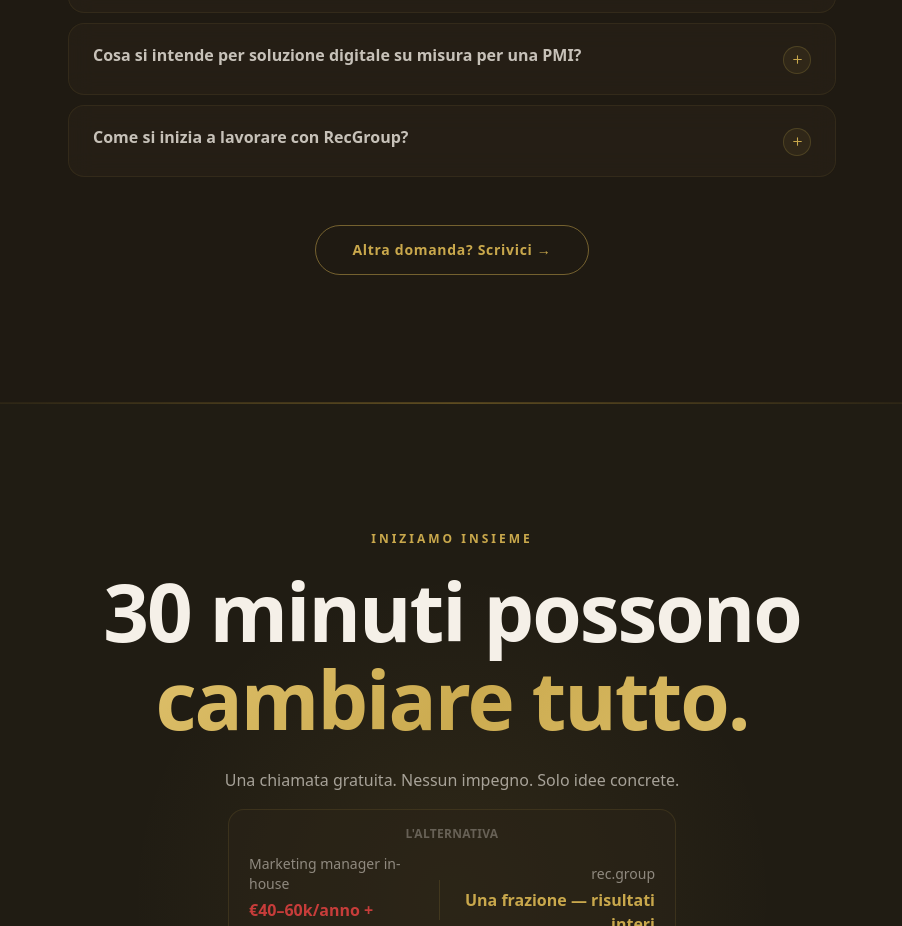
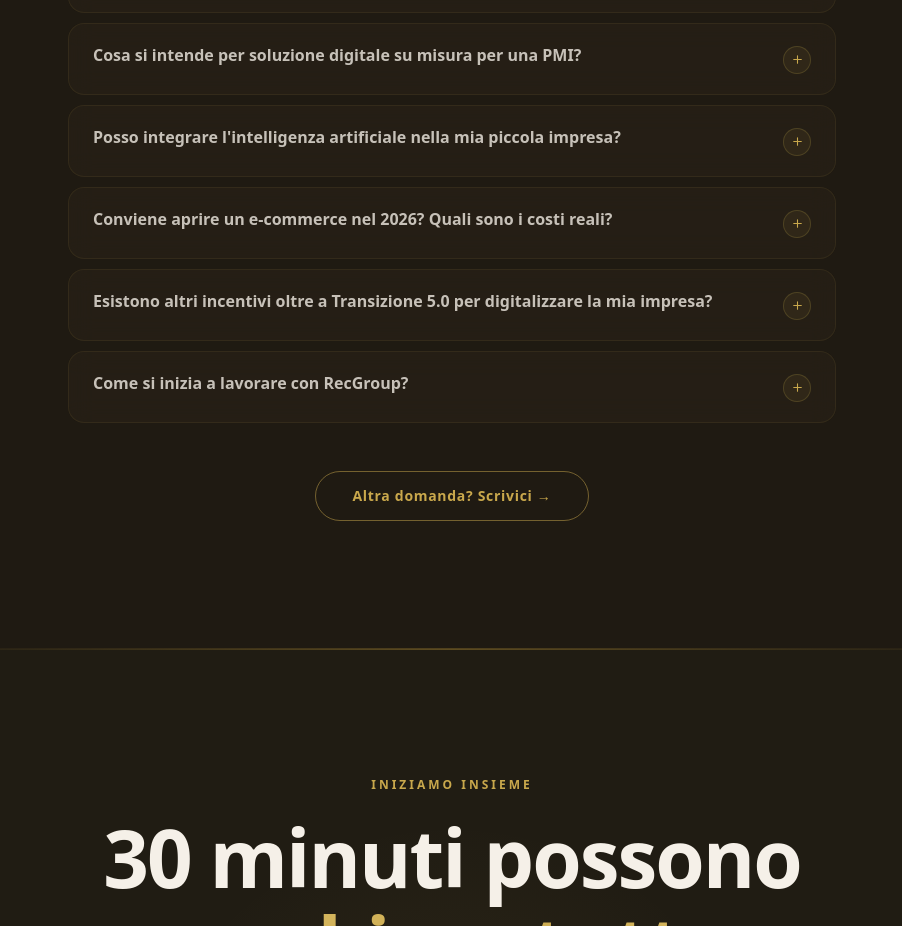
Before and after one commit to Ralph-arch4/recgroup-marketing, a Next.js app: page / in a window 1280 px wide. Shown: the part 10523-11449 px from the top of the page, without its empty margins (188-1090 px from the left). Built offline with nearby package versions, Linux system fonts and the light colour scheme.

Commit message:
seo: aggiungi 3 FAQ su AI/PMI, e-commerce 2026, incentivi Voucher MISE
Keyword target: intelligenza artificiale piccola impresa, chatbot sito web,
e-commerce PMI Italia 2026, voucher digitalizzazione MISE, bandi PMI digitale.

https://claude.ai/code/session_01BkMGEnX4zjJoYBGpSU6CZn

```diff
--- a/components/Faq.tsx
+++ b/components/Faq.tsx
@@ -51,6 +51,18 @@ const faqs = [
   {
     q: "Cosa si intende per soluzione digitale su misura per una PMI?",
     a: "Una soluzione su misura è costruita sul tuo flusso di lavoro reale — non su quello generico di qualsiasi PMI. Significa: sito con i tuoi servizi e il tuo target, gestionale con i tuoi processi (prenotazioni, magazzino, fatturazione, report), automazioni tarate sulle tue priorità. Zero funzioni inutili, zero abbonamenti per strumenti che non usi.",
+  },
+  {
+    q: "Posso integrare l'intelligenza artificiale nella mia piccola impresa?",
+    a: "Sì, e nel 2026 è più accessibile di quanto pensi. Integriamo chatbot AI sul tuo sito (gestisce l'80% delle domande ricorrenti senza personale), automazioni basate su AI per generare preventivi e documenti in secondi, e dashboard intelligenti che analizzano i tuoi dati di vendita. Il punto di partenza ideale per una PMI è un chatbot per il sito + automazione email: costa meno di un abbonamento a un CRM generico e lavora per te 24 ore su 24.",
+  },
+  {
+    q: "Conviene aprire un e-commerce nel 2026? Quali sono i costi reali?",
+    a: "Il mercato e-commerce italiano ha superato i 71 miliardi di euro nel 2026: la domanda c'è. Un e-commerce professionale con RecGroup parte da €1.500 — catalogo prodotti, pagamenti online, gestione ordini e SEO inclusi. Il vero ostacolo non è aprirlo, ma farlo trovare su Google: per questo ogni nostro shop include già ottimizzazione SEO e-commerce, schede prodotto ottimizzate e integrazione Google Shopping. Rientri dell'investimento tipici: 6–18 mesi per chi parte da zero.",
+  },
+  {
+    q: "Esistono altri incentivi oltre a Transizione 5.0 per digitalizzare la mia impresa?",
+    a: "Sì. Oltre a Transizione 5.0 (fino al 45%), nel 2026 sono attivi il Voucher Digitalizzazione MISE — contributo a fondo perduto del 50% fino a €10.000 per PMI che investono in siti web, software e formazione digitale — e bandi regionali che variano da regione a regione. Ti aiutiamo a identificare quale incentivo si applica al tuo progetto specifico prima ancora di iniziare: stessa chiamata gratuita di 30 minuti, zero burocrazia da parte tua.",
   },
   {
     q: "Come si inizia a lavorare con RecGroup?",
```
